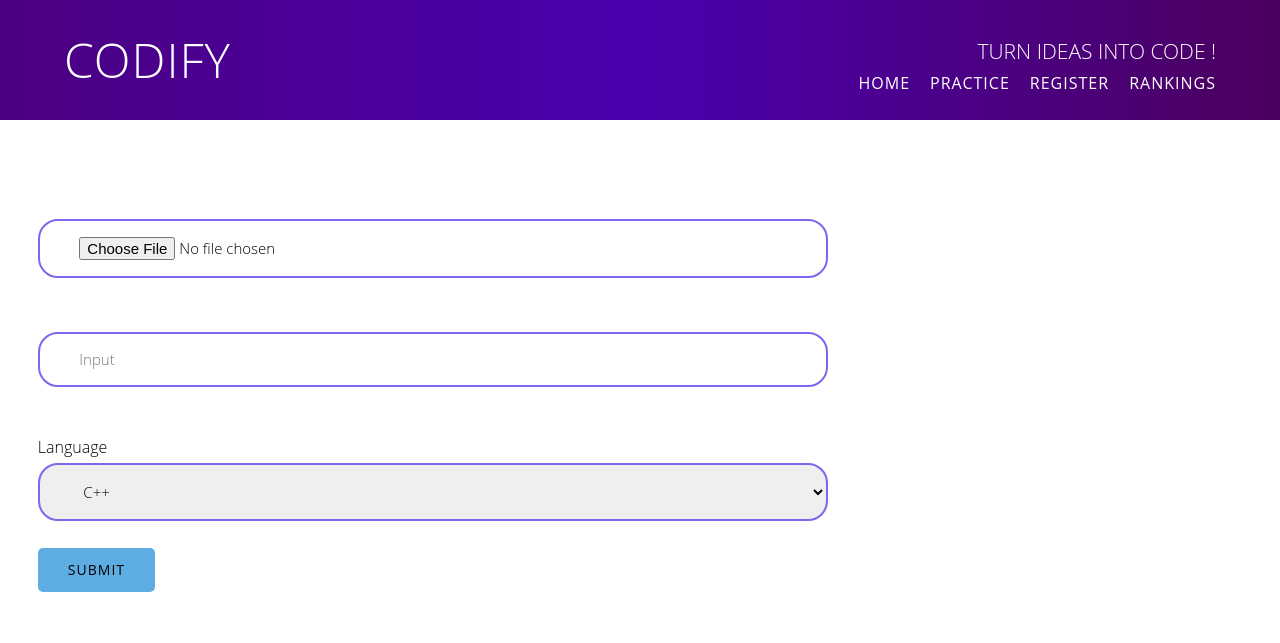
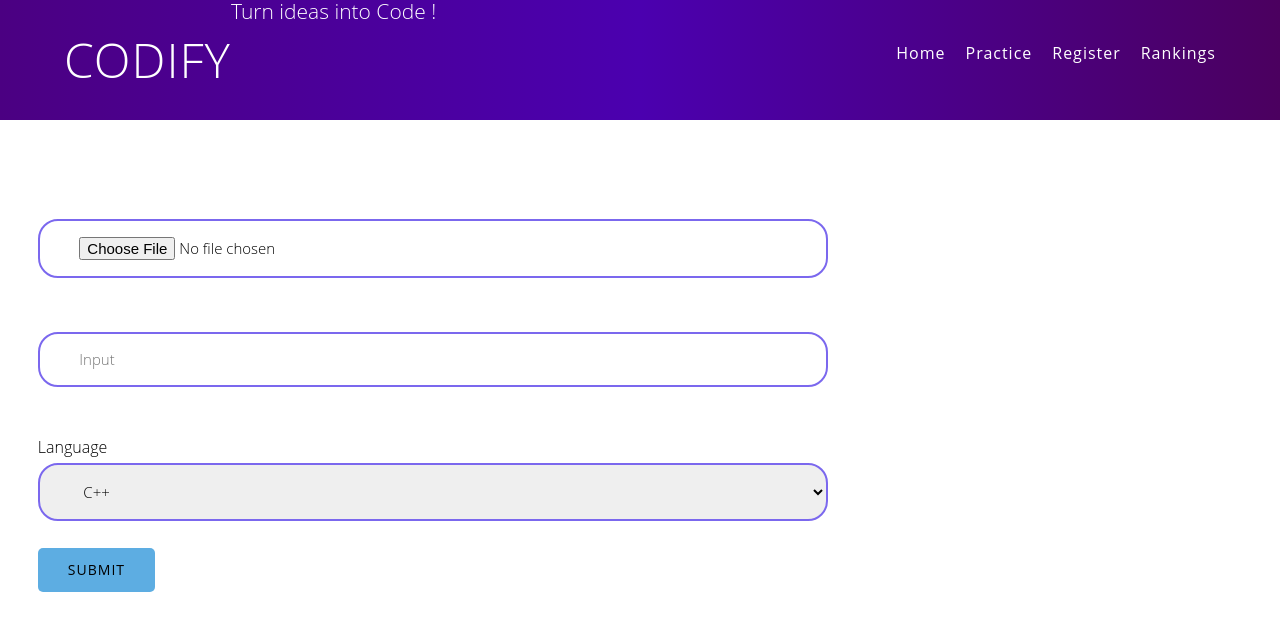
Before and after one commit to pmj642/Codify, a PHP site: page /submit_test.html in a window 1280 px wide. Shown: the top 643 px of the page. Run offline with PHP 8.4, Linux system fonts and the light colour scheme.

Commit message:
header text changed to lowercase except logo

```diff
--- a/assets/stylesheets/main.css
+++ b/assets/stylesheets/main.css
@@ -237,17 +237,17 @@ p a {
     text-transform: uppercase;
 }
 
-.tagline {
+.login-status {
     margin: 40px 0 10px 0;
     text-align: right;
-    text-transform: uppercase;
+    text-transform: none;
 }
 
 .primary-nav {
   font-size: 16px;
   font-weight: 400;
   letter-spacing: 1px;
-  text-transform: uppercase;
+  text-transform: none;
 }
 
 /*
```
